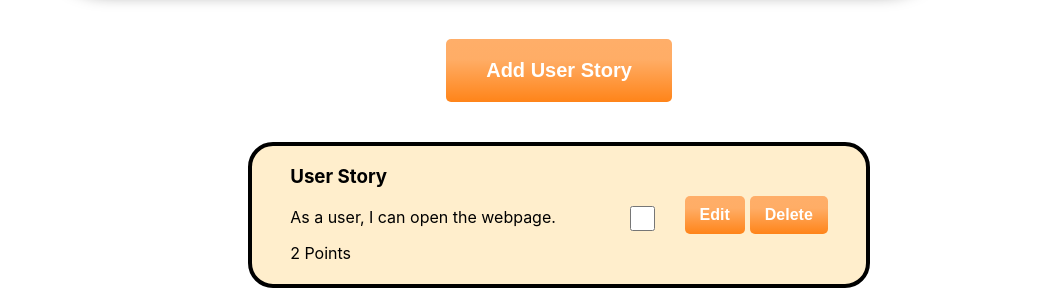
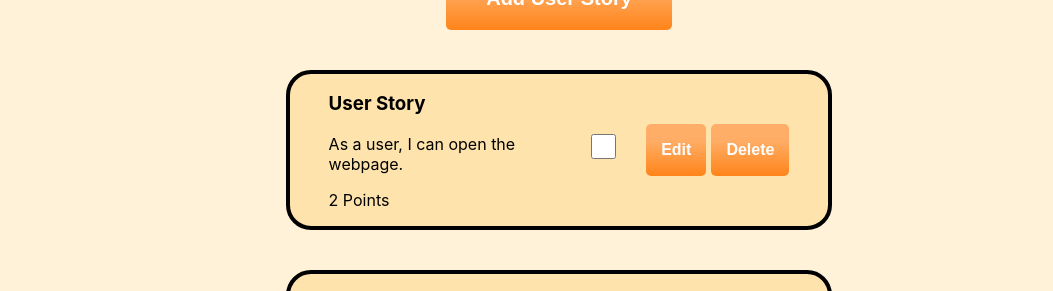
Before and after one commit to KneadTeam/Sprint, a React (Create React App) app in the folder frontend/: page / in a window 1280 px wide. Shown: the part 509-800 px from the top of the page, without its empty margins (81-1134 px from the left). Built offline with nearby package versions, Linux system fonts and the light colour scheme; no server answers.

Commit message:
background and overall UX changed

```diff
--- a/frontend/src/App.css
+++ b/frontend/src/App.css
@@ -3,7 +3,7 @@
   height: 100vw;
   display: flex;
   justify-content: center;
-  margin-top: 2%;
+  background: rgba(255, 213, 128, 0.3);
 }
 
 .sprint-logo {
--- a/frontend/src/components/Story/story.js
+++ b/frontend/src/components/Story/story.js
@@ -3,6 +3,7 @@ import { useState } from "react";
 function Story ( {story_id, story_name, points, checkbox, onToggleCheckbox, onDelete} ){
 
     const [check, setChecked] = useState(false);
+    const [checkHovered, setCheckHovered] = useState(false);
     const [editIsHovered, setEditIsHovered] = useState(false);
     const [deleteIsHovered, setDeleteIsHovered] = useState(false);
 
@@ -20,7 +21,7 @@ function Story ( {story_id, story_name, points, checkbox, onToggleCheckbox, onDe
                     : "4px solid"),
             borderRadius: "25px",
             justifyContent: "left",
-            background: "rgba(255, 213, 128, 0.4)",
+            background: "rgba(255, 213, 128, 0.5)",
 
         },
         storyText: {
@@ -38,7 +39,6 @@ function Story ( {story_id, story_name, points, checkbox, onToggleCheckbox, onDe
             width: "25px",
             height: "25px",
             borderRadius: "5px",
-            backgroundColor: "green",
         },
         edit: {
             padding: "10px 15px",
```
Also changed, not shown: frontend/src/assets/sprint-logo-old.png (added), frontend/src/assets/sprint-logo.png.
